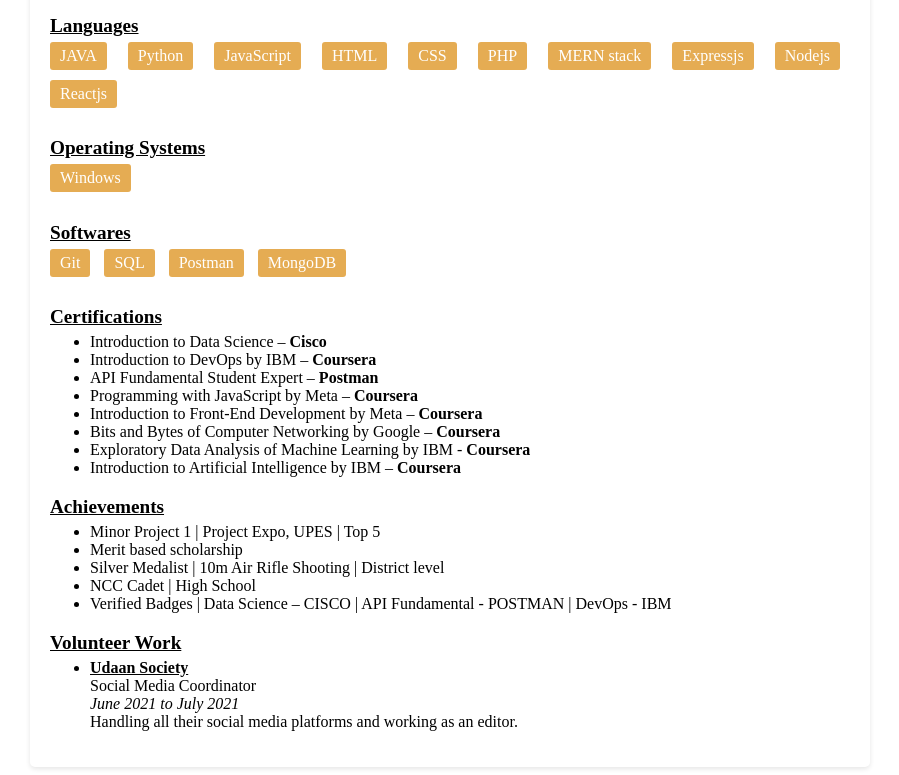
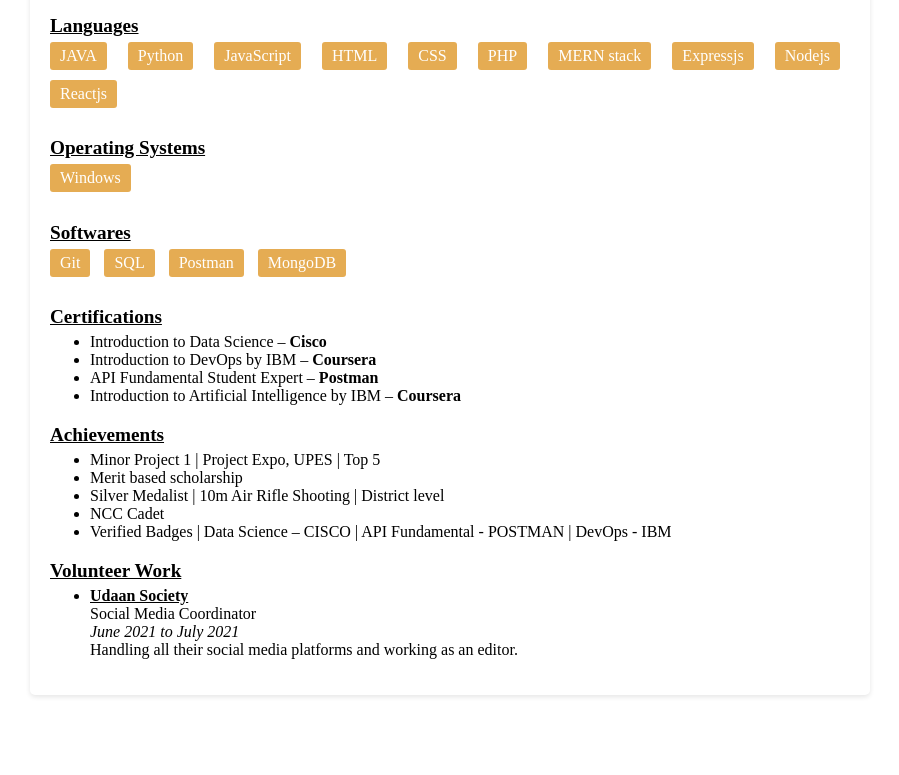
Before and after one commit to vanya-001/Resume, a plain HTML site: page index.html in a window 1280 px wide. Shown: the part 1574-2349 px from the top of the page, without its empty margins (190-1089 px from the left). After the commit the page ends 2277 px from the top, so only its background shows below. Drawn offline with Linux system fonts and the light colour scheme.

```diff
--- a/index.html
+++ b/index.html
@@ -253,7 +253,6 @@
 
         <div class="section-subjects">
             <div class="section-content">
-                <!-- <h3 class="section-title">Projects</h3> -->
                 <p class="section-title">Projects</p>
                     <li>
                         <u class="title"><strong>Minor Project 1</strong></u>
@@ -367,10 +366,10 @@
                     <li>Introduction to Data Science – <b>Cisco</b></li>
                     <li>Introduction to DevOps by IBM – <b>Coursera</b></li>
                     <li>API Fundamental Student Expert – <b>Postman</b> </li>
-                    <li>Programming with JavaScript by Meta – <b>Coursera</b></li>
+                    <!-- <li>Programming with JavaScript by Meta – <b>Coursera</b></li>
                     <li>Introduction to Front-End Development by Meta – <b>Coursera</b></li>
                     <li>Bits and Bytes of Computer Networking by Google – <b>Coursera</b></li>
-                    <li>Exploratory Data Analysis of Machine Learning by IBM - <b>Coursera</b></li>
+                    <li>Exploratory Data Analysis of Machine Learning by IBM - <b>Coursera</b></li> -->
                     <li>Introduction to Artificial Intelligence by IBM – <b>Coursera</b></li>
                 </ul>
             </p>
@@ -383,7 +382,7 @@
                     <li>Minor Project 1 | Project Expo, UPES | Top 5</li>
                     <li>Merit based scholarship </li>
                     <li>Silver Medalist | 10m Air Rifle Shooting | District level</li>
-                    <li>NCC Cadet | High School</li>
+                    <li>NCC Cadet</li>
                     <li>Verified Badges | Data Science – CISCO | API Fundamental - POSTMAN | DevOps - IBM</li>
                 </ul>
             </div>
```
